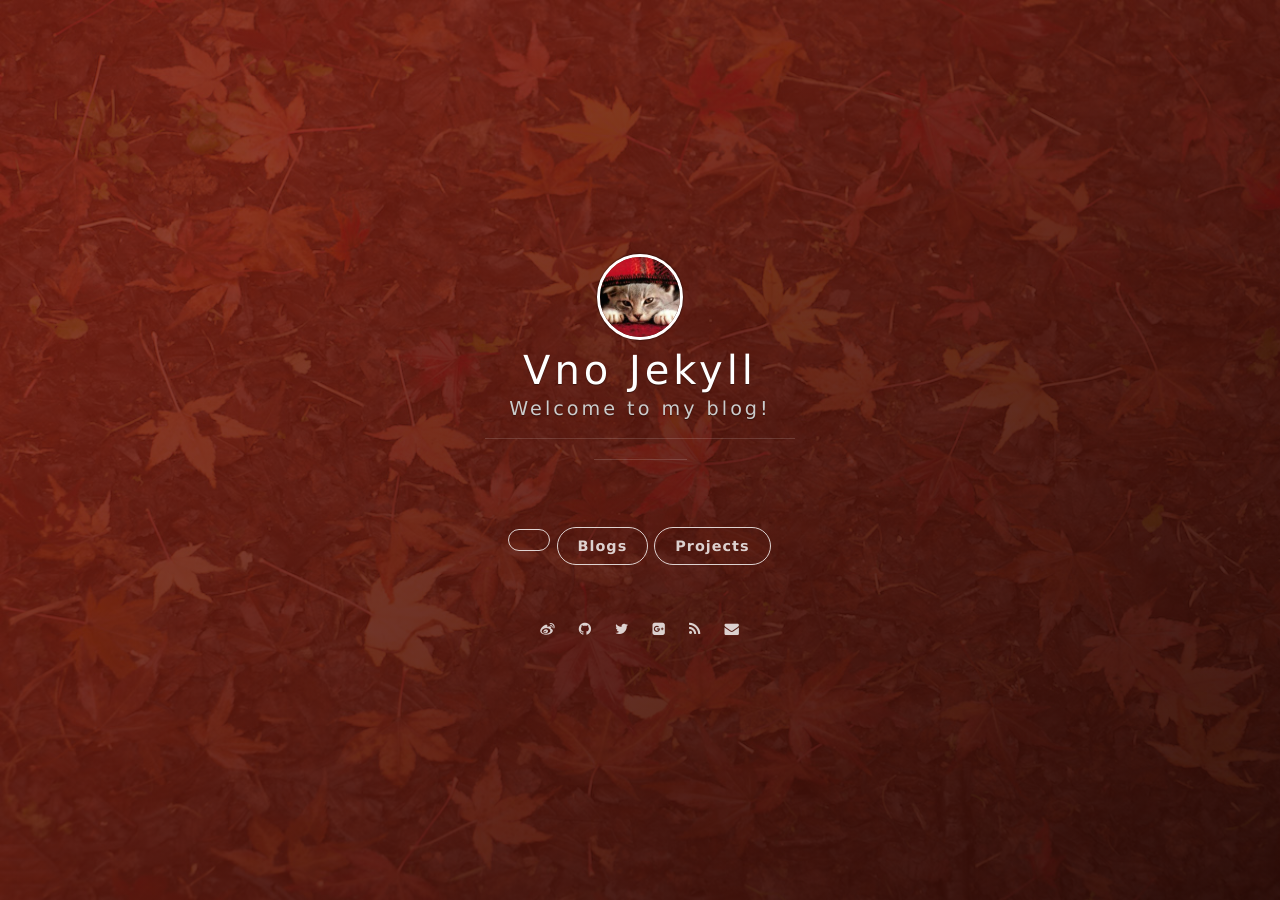
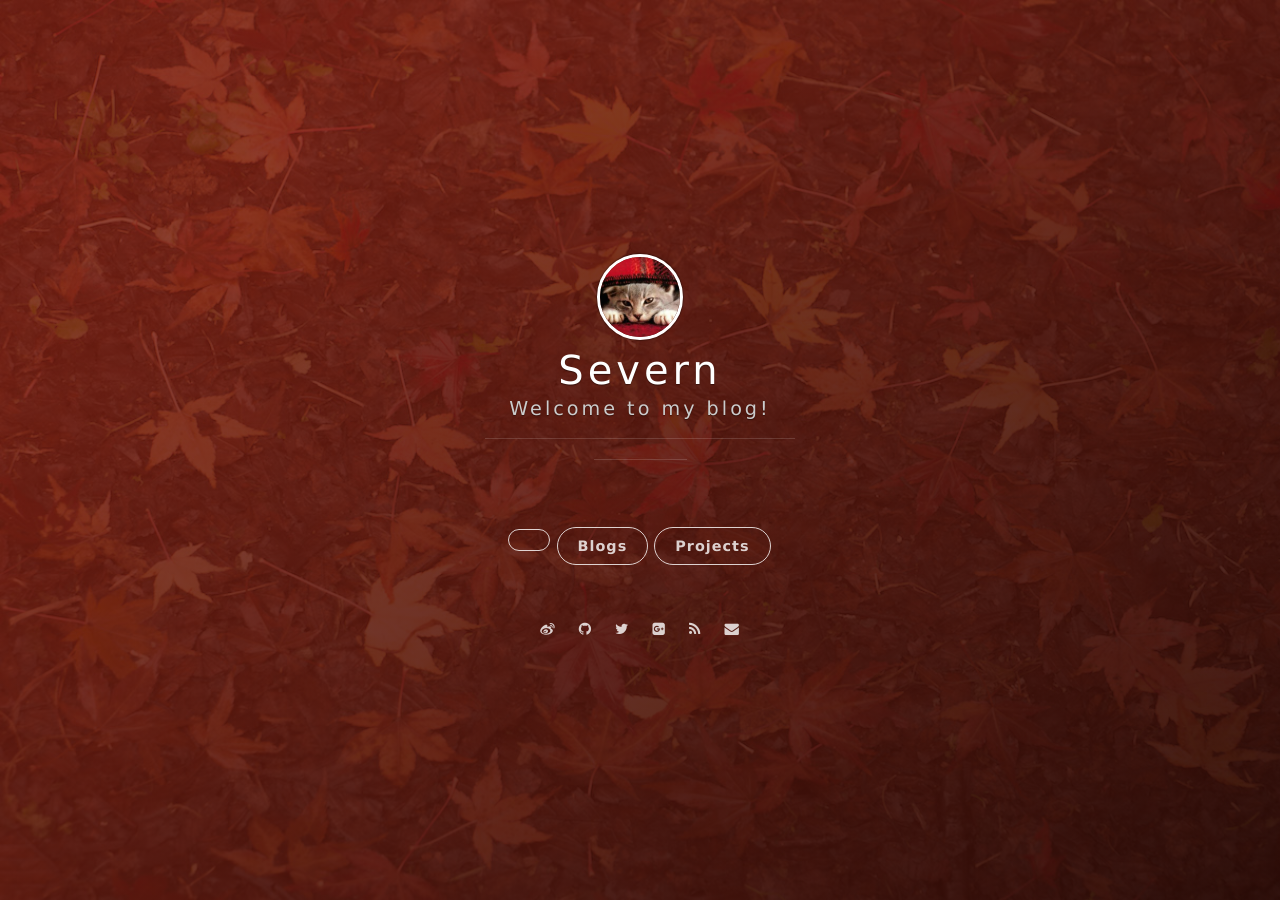
Before and after one commit to gb-nick/gb-nick.github.io, a Jekyll site: the page built from index.html, in a window 1280 px wide. Built offline with Jekyll 4.4.1, drawn with Linux system fonts in a browser that asks for light colours; nearby versions of some CDN libraries; the list of posts is cut into pages by our own code.

Commit message:
Update _config.yml

```diff
--- a/_config.yml
+++ b/_config.yml
@@ -1,5 +1,5 @@
 # Basic
-title: Vno Jekyll
+title: Severn
 subtitle: Welcome to my blog!
 
 # Format
```
